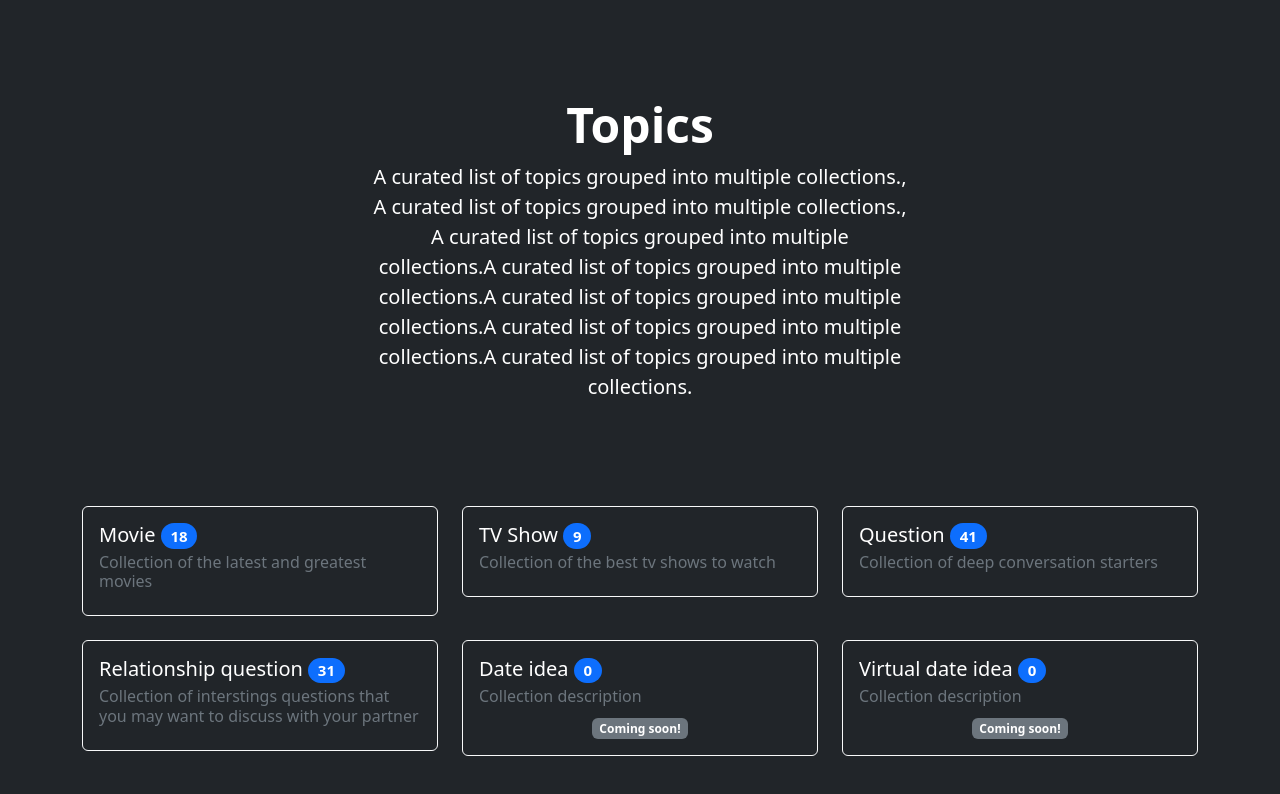
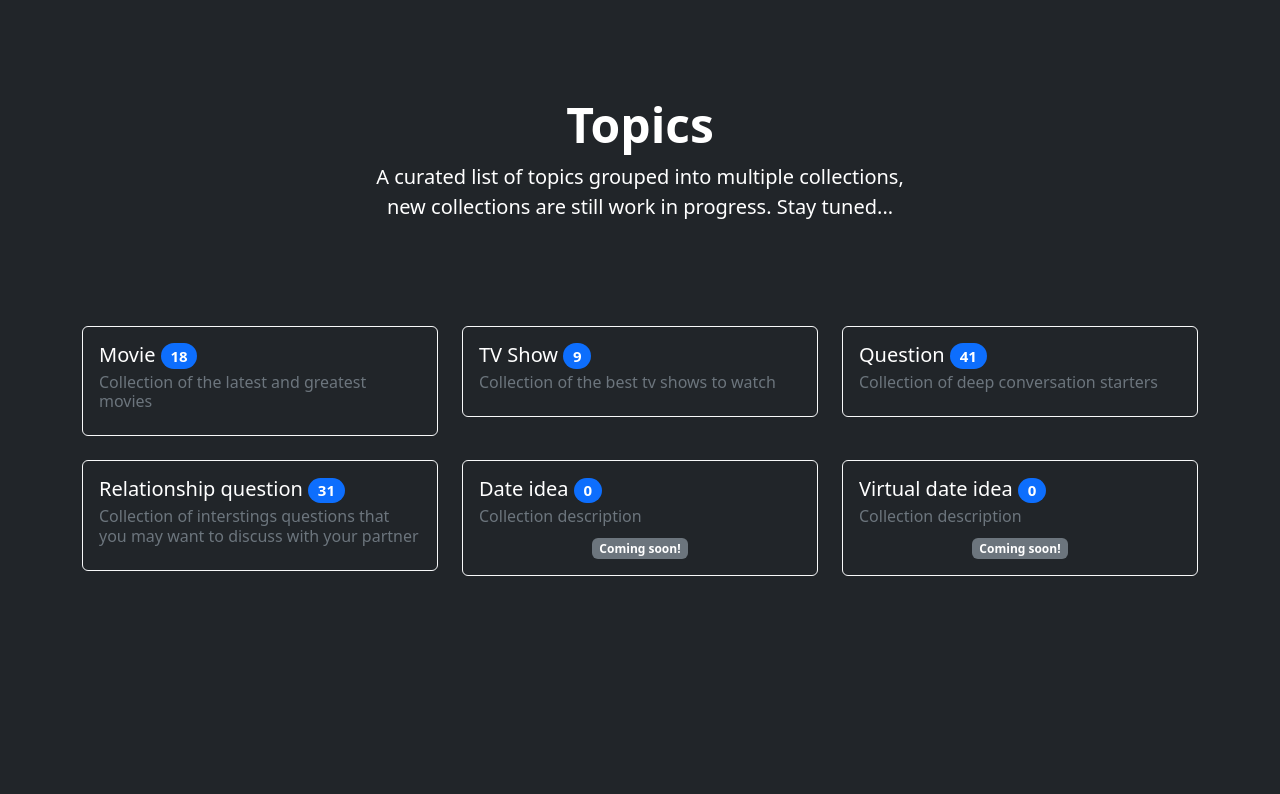
Before and after one commit to elieahd/devt-topic, an Angular app: page /collections in a window 1280 px wide. Shown: the top 794 px of the page. Built offline with nearby package versions, Linux system fonts and the light colour scheme.

Commit message:
Update collection-list.component.html

```diff
--- a/src/app/routes/collection-list/collection-list.component.html
+++ b/src/app/routes/collection-list/collection-list.component.html
@@ -1,6 +1,6 @@
 <devt-header-detail
     title="Topics"
-    description="A curated list of topics grouped into multiple collections., A curated list of topics grouped into multiple collections., A curated list of topics grouped into multiple collections.A curated list of topics grouped into multiple collections.A curated list of topics grouped into multiple collections.A curated list of topics grouped into multiple collections.A curated list of topics grouped into multiple collections."
+    description="A curated list of topics grouped into multiple collections, new collections are still work in progress. Stay tuned..."
 />
 
 <div class="row row-cols-1 row-cols-md-3 g-4">
```
